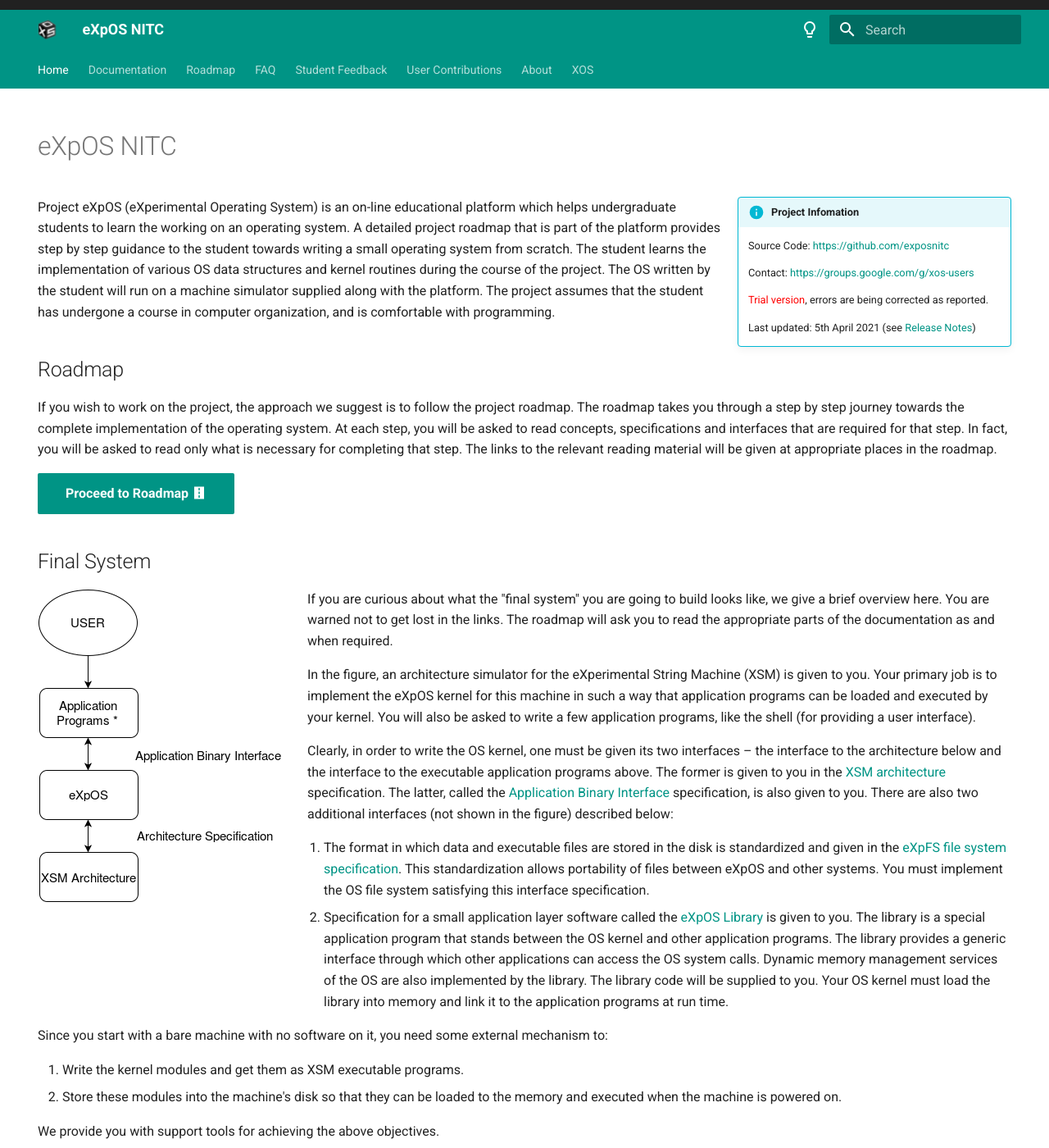
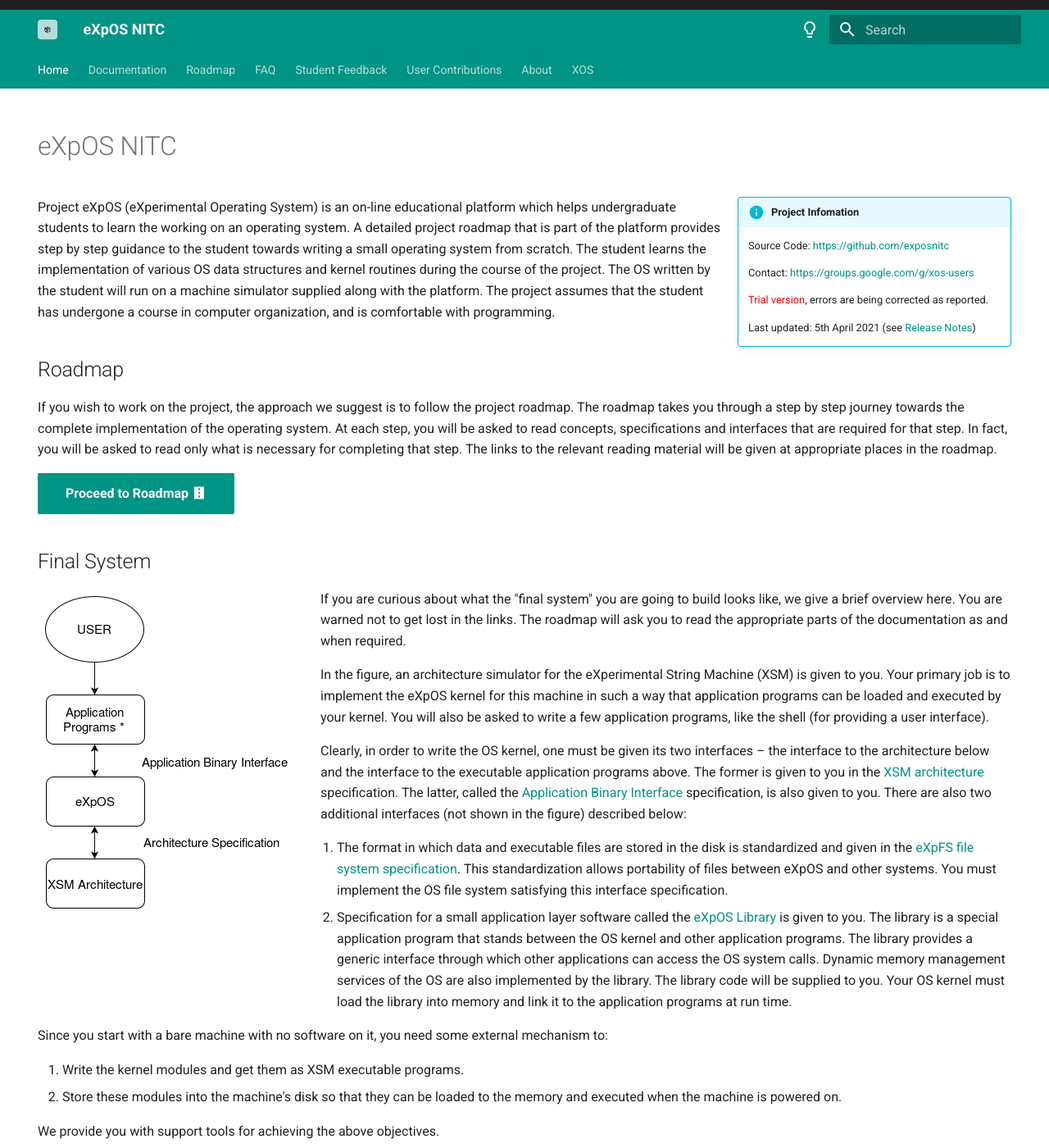
Before and after one commit to eXpOSNitc/expos-docs, an MkDocs documentation site: the page built from docs/index.md, in a window 1280 px wide and 1400 px high. Shown: the whole window at 82% size. Built offline with MkDocs 1.6.1 and Material for MkDocs 9.7.7, drawn with Linux system fonts in a browser that asks for light colours.

Commit message:
fix all images background in dark mode

```diff
--- a/docs/assets/css/extra.css
+++ b/docs/assets/css/extra.css
@@ -11,6 +11,13 @@
 
 .stage-link:last-child {
     border-bottom: 0;
+}
+
+/* For images in darkmode */
+img {
+    padding: 8px;
+    border-radius: 4px;
+    background-color: var(--md-primary-bg-color--light);
 }
 
 /* For the admonition on homepage */
```
